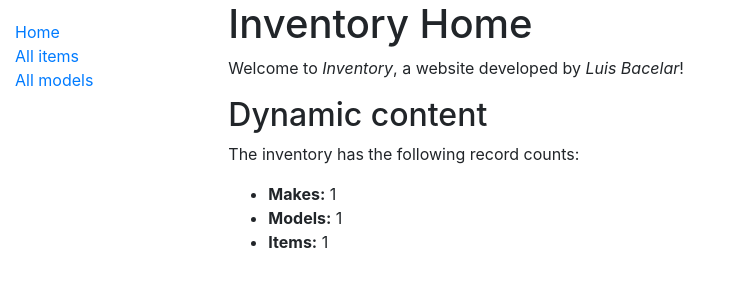
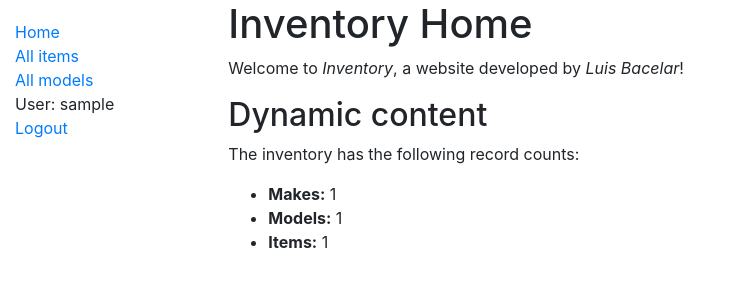
Before and after one commit to lmbacelar/cubit, a Django app: page /inventory/ in a window 1280 px wide. Shown: the top 300 px of the page, without its empty margins (0-731 px from the left). Run offline with Django 3.2, Linux system fonts and the light colour scheme; a user stored in the database is signed in; tables that the repository leaves empty hold one stand-in row (values such as "Sample post"); some libraries are stand-ins or nearby versions.

Commit message:
Added login and logout links on sidebar

```diff
--- a/inventory/templates/base.html
+++ b/inventory/templates/base.html
@@ -19,6 +19,12 @@
         <li><a href="{% url 'index' %}">Home</a></li>
         <li><a href="{% url 'item_list' %}">All items</a></li>
         <li><a href="">All models</a></li>
+        {% if user.is_authenticated %}
+          <li>User: {{ user.get_username }}</li>
+          <li><a href="{% url 'logout'%}?next={{request.path}}">Logout</a></li>
+        {% else %}
+          <li><a href="{% url 'login'%}?next={{request.path}}">Login</a></li>
+        {% endif %}
       </ul>
      {% endblock %}
       </div>
```
